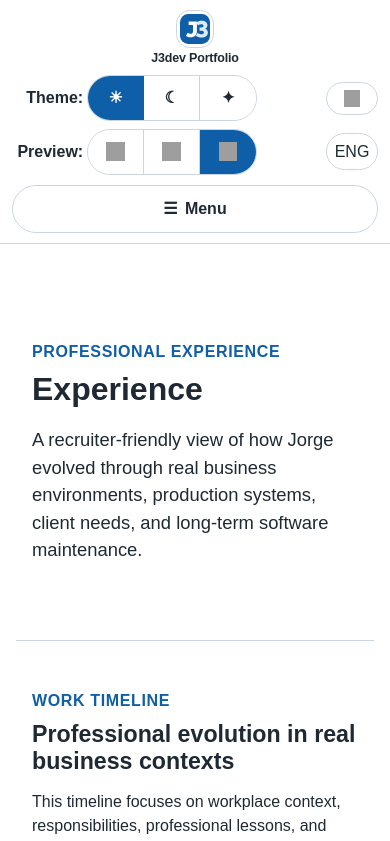
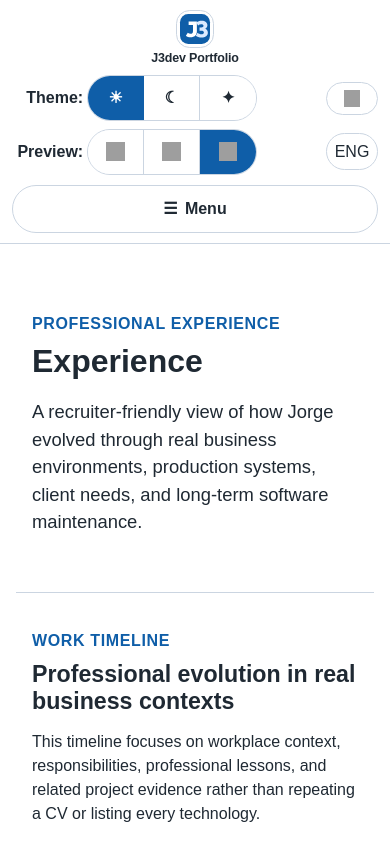
Before and after one commit to jorgejaimes085GH/J3dev-portfolio, an Angular app: page /experience in a window 390 px wide. Shown: the top 841 px of the page. Built offline with nearby package versions, Linux system fonts and the light colour scheme; grey boxes are pictures that could not be loaded.

Commit message:
Rebuild experience mobile layout

```diff
--- a/src/app/pages/experience/experience.ts
+++ b/src/app/pages/experience/experience.ts
@@ -325,38 +325,10 @@ import { Project } from '../../models/project.model';
       }
 
       .experience-page--premium .experience-card__header {
-        position: relative;
-        isolation: isolate;
-        overflow: hidden;
         padding: clamp(1rem, 2.6vw, 1.45rem);
         border: 1px solid color-mix(in srgb, var(--app-link-color) 22%, rgba(255, 255, 255, 0.16));
         border-radius: 0.875rem;
-        background:
-          linear-gradient(
-            165deg,
-            color-mix(in srgb, var(--app-link-color) 22%, transparent),
-            rgba(255, 255, 255, 0.08) 45%,
-            transparent
-          ),
-          color-mix(in srgb, var(--app-background-color) 86%, rgba(255, 255, 255, 0.12));
-        box-shadow:
-          inset 0 1px 0 rgba(255, 255, 255, 0.14),
-          0 0.9rem 2.1rem rgba(0, 0, 0, 0.18);
-      }
-
-      .experience-page--premium .experience-card__header::after {
-        position: absolute;
-        top: 50%;
-        right: clamp(1rem, 4vw, 2.6rem);
-        z-index: -1;
-        color: color-mix(in srgb, var(--app-link-color) 72%, white);
-        content: attr(data-company-watermark);
-        font-size: clamp(4.75rem, 13vw, 9rem);
-        font-weight: 900;
-        letter-spacing: -0.08em;
-        opacity: 0.1;
-        text-transform: uppercase;
-        transform: translateY(-50%);
+        background: color-mix(in srgb, var(--app-link-color) 10%, var(--app-background-color));
       }
 
       .experience-page--premium .experience-card__identity {
@@ -365,11 +337,6 @@ import { Project } from '../../models/project.model';
         grid-template-columns: auto minmax(0, 1fr);
         align-items: center;
         max-width: min(100%, 38rem);
-      }
-
-      .experience-page--premium .experience-card__logo {
-        border-color: color-mix(in srgb, var(--app-link-color) 46%, rgba(255, 255, 255, 0.2));
-        background: color-mix(in srgb, var(--app-link-color) 16%, var(--app-background-color));
       }
 
       .experience-card__body {
@@ -479,11 +446,6 @@ import { Project } from '../../models/project.model';
         line-height: 1.25;
       }
 
-      .experience-card__empty-project {
-        color: color-mix(in srgb, var(--app-text-color) 72%, transparent);
-        font-style: italic;
-      }
-
       .experience-card__evidence {
         display: flex;
         justify-content: flex-end;
@@ -535,55 +497,57 @@ import { Project } from '../../models/project.model';
         filter: brightness(.95);
       }
 
-      @media (max-width: 900px) {
-        .experience-card,
-        .experience-card__grid,
+      @media (max-width: 640px) {
+        .experience-page,
+        .experience-page * {
+          max-width: 100%;
+          min-width: 0;
+          box-sizing: border-box;
+          overflow-wrap: anywhere;
+        }
+
+        .experience-section,
         .experience-cta {
-          grid-template-columns: 1fr;
+          width: 100%;
+          padding: 2.25rem 1rem;
+        }
+
+        .experience-section__header {
+          width: 100%;
+          margin-bottom: 1.25rem;
         }
 
         .experience-timeline {
-          padding-left: 1.1rem;
+          display: block;
+          width: 100%;
+          padding-left: 0.75rem;
+        }
+
+        .experience-timeline::before {
+          left: 0.1rem;
+        }
+
+        .experience-timeline__item {
+          display: block;
+          width: 100%;
+          margin-bottom: 1rem;
+        }
+
+        .experience-timeline__item:last-child {
+          margin-bottom: 0;
         }
 
         .experience-timeline__item::before {
           left: -0.95rem;
+          width: 0.55rem;
+          height: 0.55rem;
         }
 
-        .experience-card__block--context,
-        .experience-card__block--projects {
-          grid-column: auto;
-        }
-
-        .experience-project-list {
-          grid-template-columns: 1fr;
-        }
-
-        .experience-cta__actions {
-          justify-content: flex-start;
-        }
-
-        .experience-page--premium .experience-card__header::after {
-          right: 1rem;
-          font-size: clamp(4rem, 18vw, 6.4rem);
-          opacity: .08;
-        }
-      }
-
-      @media (max-width: 560px) {
-        .experience-section,
-        .experience-cta {
-          padding-inline: 1rem;
-        }
-
-        .experience-timeline {
-          padding-left: 1rem;
-        }
-
-        .experience-card__grid,
-        .experience-project-list {
+        :is(.experience-card, .experience-card__body, .experience-card__grid, .experience-card__block, .experience-project-list, .experience-cta, .experience-cta__actions) {
           display: flex;
           flex-direction: column;
+          width: 100%;
+          grid-template-columns: 1fr;
         }
 
         .experience-card {
@@ -591,33 +555,80 @@ import { Project } from '../../models/project.model';
           padding: 1rem;
         }
 
-        :is(.experience-card__learned-list, .experience-recommendation-link) {
+        :is(.experience-card__header, .experience-card__body, .experience-card__block--context, .experience-card__block--key, .experience-card__block--projects, .experience-page--premium .experience-card__header, .experience-page--premium .experience-card__body) {
+          grid-column: auto;
           width: 100%;
         }
 
         .experience-card__identity {
+          display: flex;
+          flex-direction: column;
+          align-items: flex-start;
+          width: 100%;
+          gap: 0.75rem;
+        }
+
+        .experience-card__logo {
+          width: 2.9rem;
+          height: 2.9rem;
+          flex: 0 0 2.9rem;
+        }
+
+        .experience-card__period {
+          font-size: clamp(1.25rem, 9vw, 1.65rem);
+          line-height: 1.08;
+        }
+
+        .experience-card__learned-list {
+          display: flex;
+          flex-wrap: wrap;
+          gap: 0.5rem;
+          width: 100%;
+        }
+
+        .experience-card__learned-list li {
+          white-space: normal;
+        }
+
+        .experience-project-list {
           gap: 0.65rem;
         }
 
-        .experience-card__logo {
-          width: 2.7rem;
-          height: 2.7rem;
-          flex-basis: 2.7rem;
+        .experience-project-link {
+          width: 100%;
+          flex-direction: row;
+          align-items: center;
         }
 
         .experience-card__evidence {
+          width: 100%;
           justify-content: flex-start;
+        }
+
+        :is(.experience-recommendation-link, .button-link) {
+          width: 100%;
+          justify-content: center;
+          text-align: center;
+        }
+
+        .experience-cta {
+          align-items: stretch;
+          gap: 1rem;
+        }
+
+        .experience-cta__actions {
+          align-items: stretch;
+          justify-content: flex-start;
+        }
+
+        .experience-page--premium .experience-card__identity {
+          grid-template-columns: 1fr;
         }
 
         .experience-page--premium .experience-card__header {
           padding: 1rem;
         }
 
-        .experience-page--premium .experience-card__header::after {
-          right: 0.75rem;
-          font-size: 4.5rem;
-          opacity: .045;
-        }
       }
     `,
   ],
```
